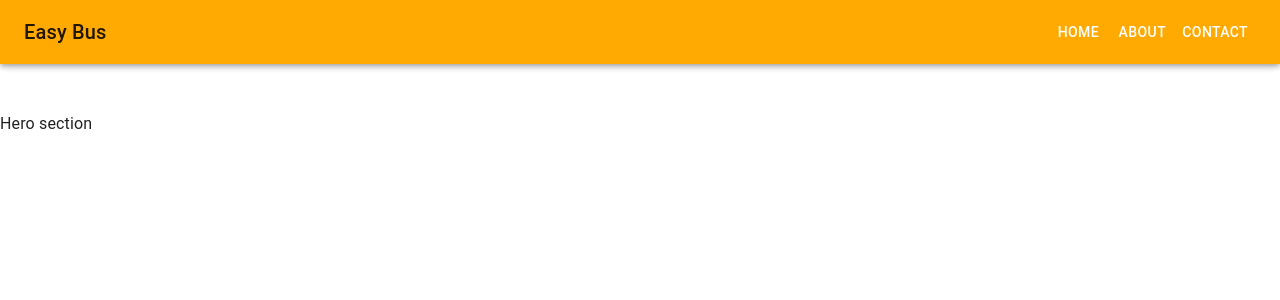
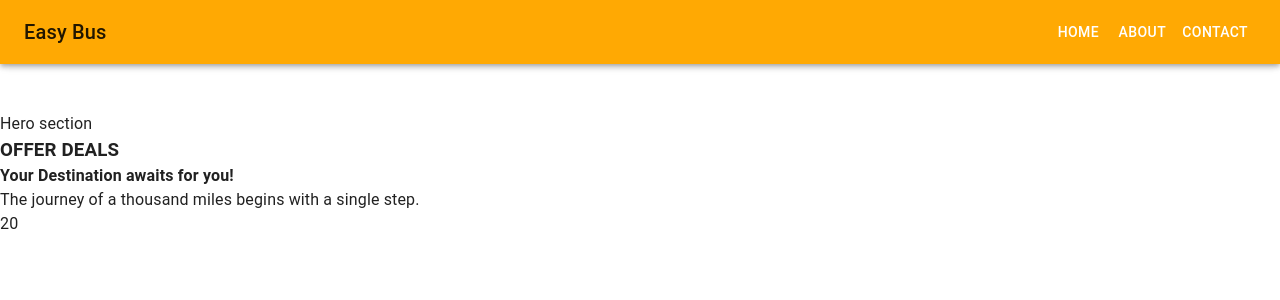
Before and after one commit to apo-star/React_Easybus, a React (Vite) app in the folder frontend/: page / in a window 1280 px wide. Shown: the top 300 px of the page. Built offline with nearby package versions, Linux system fonts and the light colour scheme.

Commit message:
layout added

```diff
--- a/frontend/src/pages/home/Home.jsx
+++ b/frontend/src/pages/home/Home.jsx
@@ -1,8 +1,10 @@
 import Hero from "./sections/Hero";
+import Destination from './sections/destination/destination';
 const Home = () => {
   return (
     <div>
       <Hero />
+      <Destination />
     </div>
   );
 };
--- /dev/null
+++ b/frontend/src/pages/home/sections/destination/destination.jsx
@@ -0,0 +1,19 @@
+import React from 'react'
+import CountUp from 'react-countup';
+
+const Destination = () => {
+  return (
+    <div>
+        <div>
+            <h3>OFFER DEALS</h3>
+            <h4>Your Destination awaits for you!</h4>
+            <p>The journey of a thousand miles begins with a single step.</p>
+            <div className="counter">
+                <CountUp start={0.0} duration={0.5} end={20}></CountUp>
+            </div>
+        </div>
+    </div>
+  )
+}
+
+export default Destination
```
